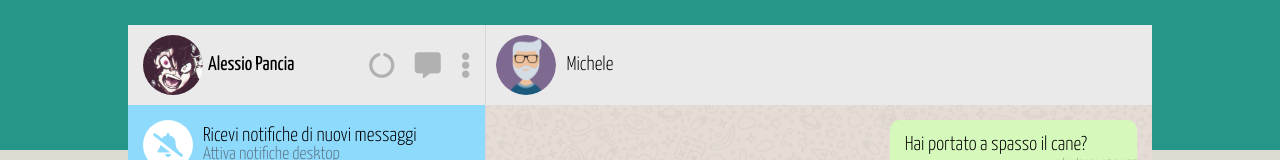
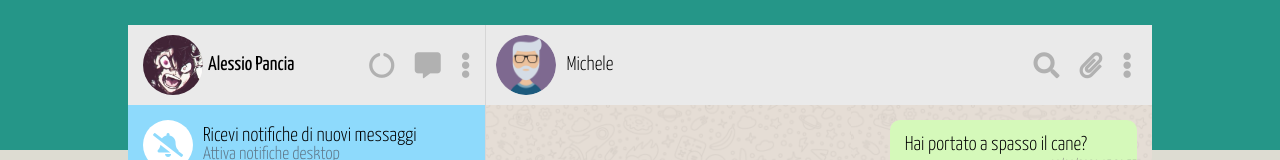
Before and after one commit to Alessio-source/vue-boolzapp, a plain HTML site: page index.html in a window 1280 px wide. Shown: the top 160 px of the page. Drawn offline with nearby package versions, Linux system fonts and the light colour scheme.

Commit message:
contatto in alto finito

```diff
--- a/css/style.css
+++ b/css/style.css
@@ -183,6 +183,23 @@ main {
   margin-left: 10px;
 }
 
+.contact .icons {
+  display: flex;
+  align-items: center;
+  font-size: 1.3em;
+  color: #B1B1B1;
+  margin-left: auto;
+  margin-right: 10px;
+}
+
+.contact .icons i {
+  cursor: pointer;
+}
+
+.contact .icons i:not(:last-child) {
+  margin-right: 20px;
+}
+
 .messages {
   width: 100%;
   height: calc(100% - 80px);
--- a/index.html
+++ b/index.html
@@ -72,6 +72,12 @@
           <div class="contact">
             <img :src="'css/img/profiles/avatar' + contacts[0].avatar + '.png'" alt="">
             <p>{{ contacts[0].name }}</p>
+
+            <div class="icons">
+              <i class="fas fa-search"></i>
+              <i class="fas fa-paperclip"></i>
+              <i class="fas fa-ellipsis-v"></i>
+            </div>
           </div>
 
           <div class="messages">
```
